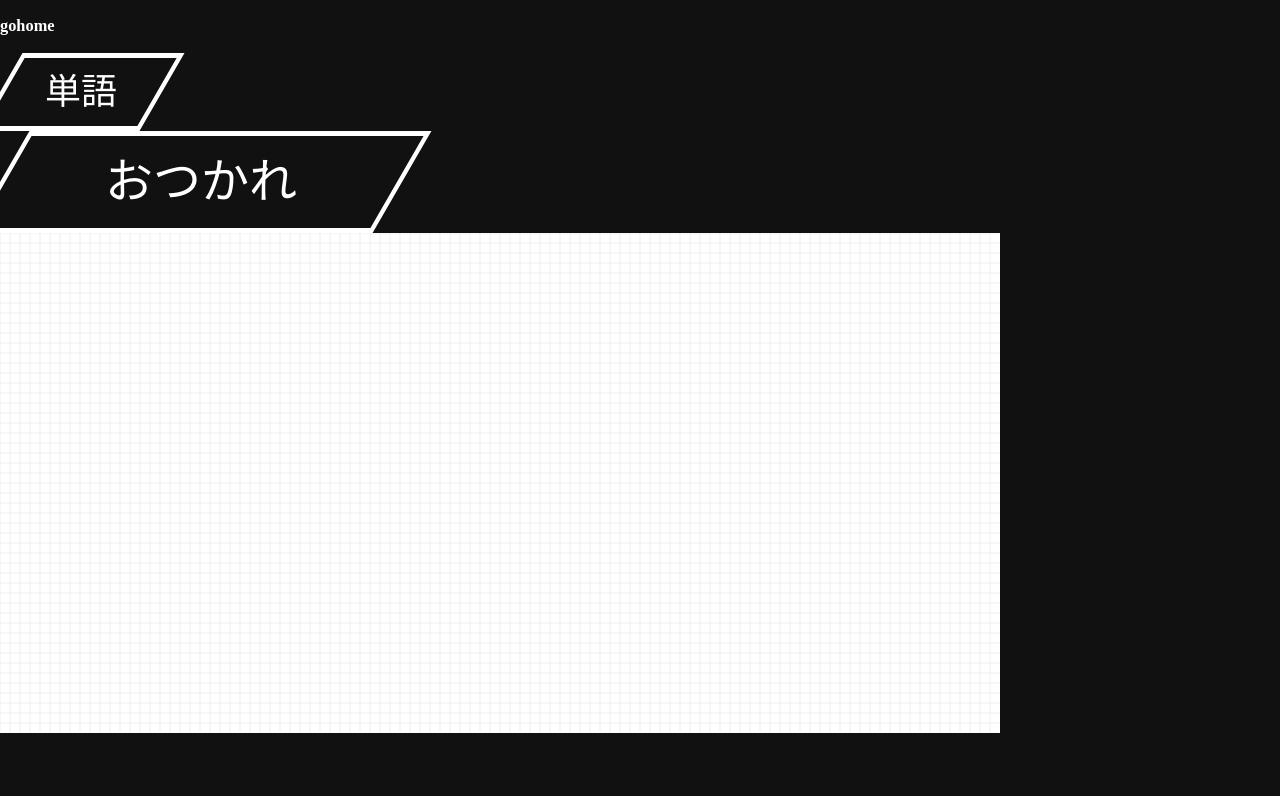
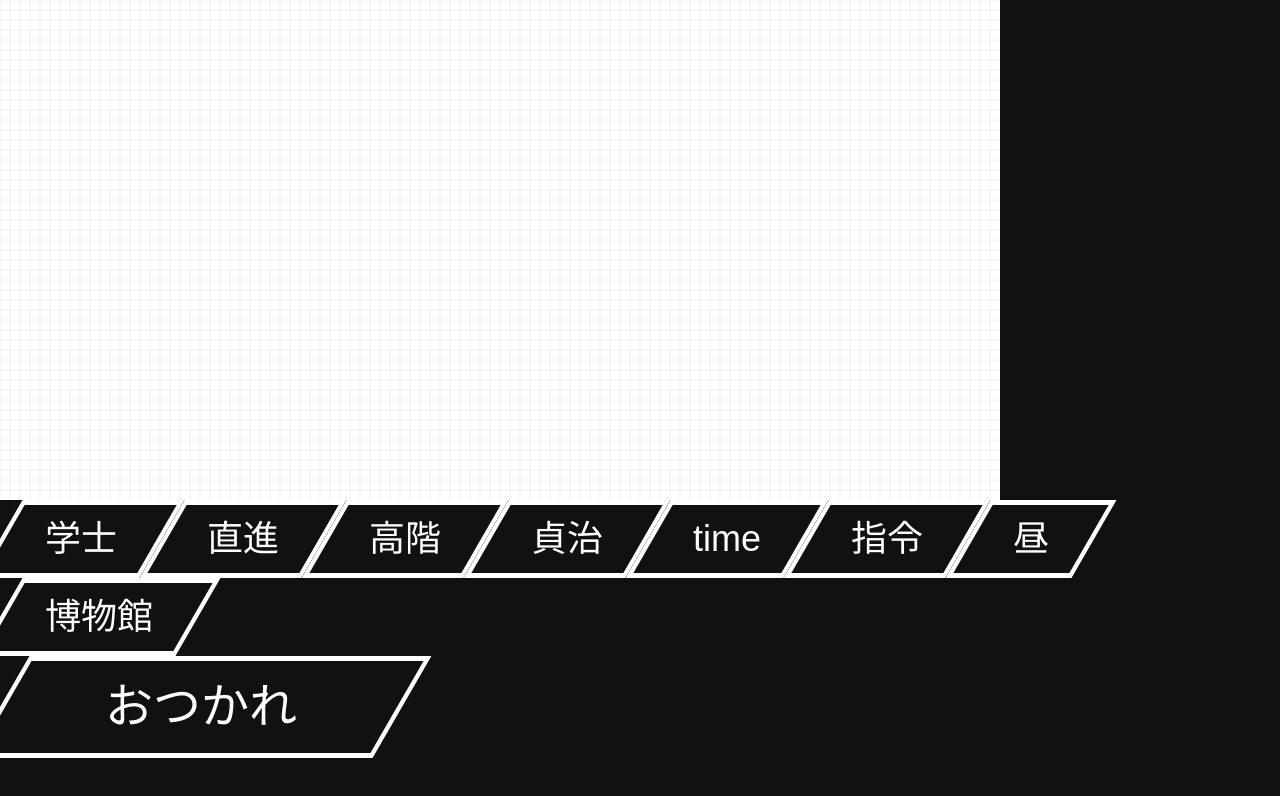
Before and after one commit to uyupun-archive/social-resistance, a Nuxt app: page /gohome in a window 1280 px wide. Shown: the top 796 px of the page. Built offline with nearby package versions, Linux system fonts and the light colour scheme.

Commit message:
Modify gohome

```diff
--- a/pages/gohome/index.vue
+++ b/pages/gohome/index.vue
@@ -1,11 +1,10 @@
 <template>
   <div>
-    <h3>gohome</h3>
+    <Field></Field>
     <div>
-      <Button text="単語" />
+      <Button :text="word.word" v-for="word in words" :key="word.index" />
     </div>
     <Button to="/" text="おつかれ" />
-    <Field></Field>
   </div>
 </template>
 
@@ -18,11 +17,25 @@ export default {
     Button,
     Field,
   },
-  created() {
-    const firstWord = this.$getFirstWord()
-    const words = this.$getWords(firstWord)
-    console.log(firstWord)
-    console.log(words)
+  data() {
+    return {
+      firstWord: null,
+      words: null,
+    }
+  },
+  mounted() {
+    this.getFirstWord()
+    this.getWords()
+    console.log(this.firstWord)
+    console.log(this.words)
+  },
+  methods: {
+    getFirstWord() {
+      this.firstWord = this.$getFirstWord()
+    },
+    getWords() {
+      this.words = this.$getWords(this.firstWord)
+    },
   },
 }
 </script>
```
